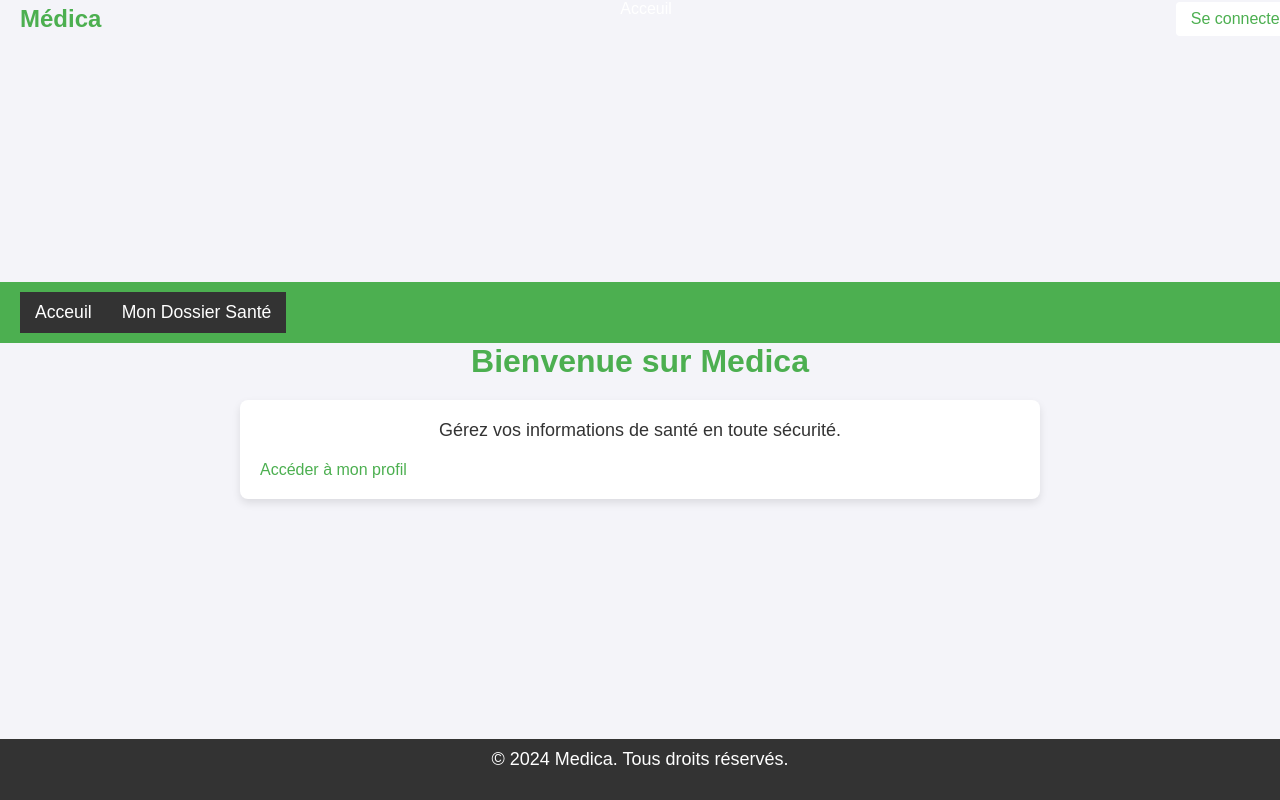
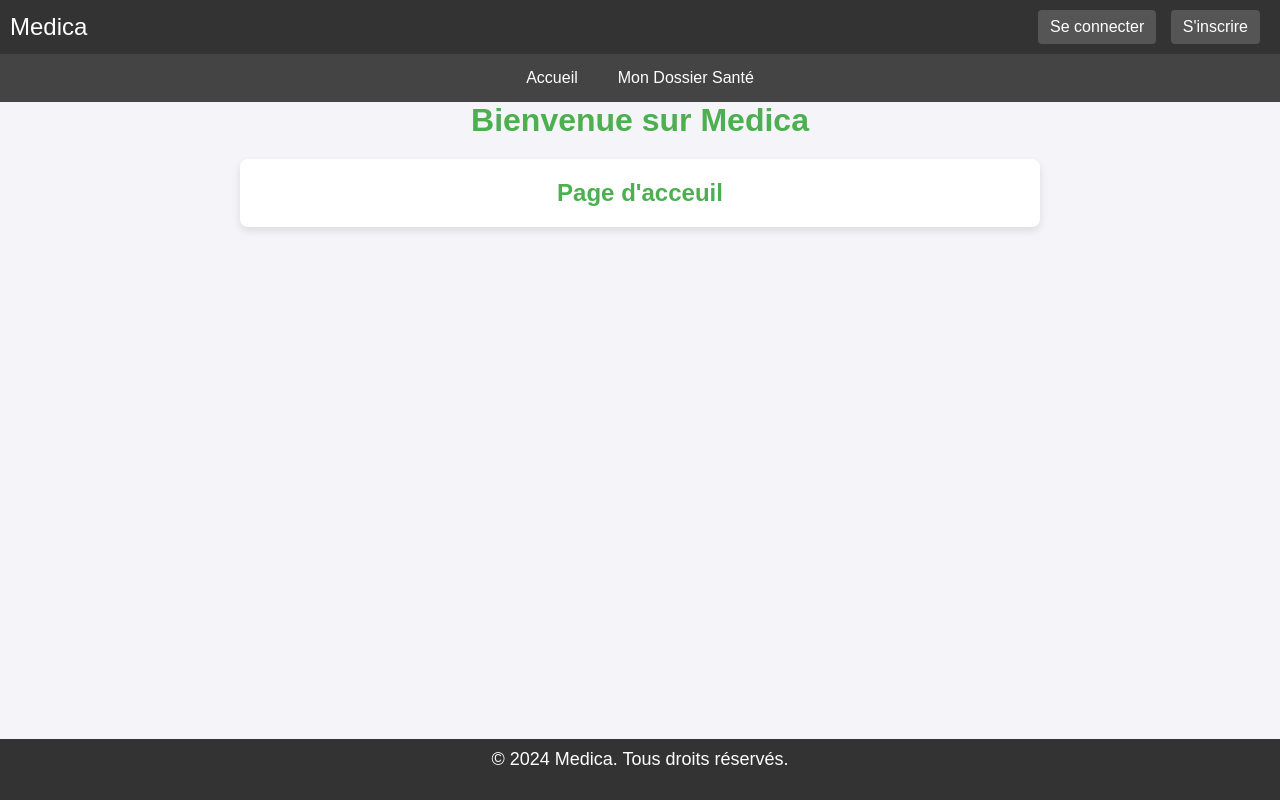
Before and after one commit to Paul-Passeron/ChallengeEntreprendre, a Flask app: template src/templates/index.html in a window 1280 px wide. Run offline with Flask 3, Linux system fonts and the light colour scheme; the template is opened without the code that fills it, so the values that code supplies are empty.

Commit message:
fixed top bar + Se connecter + bouttons disparaissent quand connecté

```diff
--- a/src/app.py
+++ b/src/app.py
@@ -11,6 +11,7 @@ users = [
   ("clement.leveque", "DataScIIEnce123" )
 ]
 
+
 def valid_login(user, passwr):
   for (l, p) in users:
     if user == l and passwr == p:
@@ -23,7 +24,7 @@ current_username = None
 @app.route('/login', methods=['POST', 'GET'])
 def login():
   global current_username
-  fallback = render_template('login.html')
+  fallback = render_template('login.html', is_connected=is_connected())
   if request.method != 'POST':
     return fallback
   usr = request.form['username']
@@ -37,10 +38,13 @@ def login():
 
 @app.route('/dossier_sante')
 def mds():
-  return render_template('dossier_sante.html')
+  return render_template('dossier_sante.html', is_connected=is_connected())
 
 @app.route('/account/')
 def account():
   if current_username is None:
     return redirect(url_for('login'))
-  return render_template('account.html', person=current_username)
+  return render_template('account.html', person=current_username, is_connected=is_connected())
+
+def is_connected():
+  return not (current_username is None)
--- a/src/static/css/style.css
+++ b/src/static/css/style.css
@@ -11,7 +11,7 @@ body {
     color: #333;
     display: flex;
     flex-direction: column;
-    justify-content: center;
+    /* justify-content: center; */
     min-height: 100vh;
 }
 
@@ -147,68 +147,45 @@ form button:hover {
     color: #004085;
 }
 
-.header {
-    background-color: #4CAF50;
-    color: white;
-    padding: 10px 20px;
+.top-bar {
+    position: top;
+
     display: flex;
     justify-content: space-between;
     align-items: center;
+    padding: 10px;
+    background-color: #333;
+    color: white;
 }
 
-.header-content {
-    display: flex;
-    align-items: center;
-    width: 100%;
-    position: fixed;
-    top: 0;
+.top-bar .buttons button {
+    background-color: #555;
+    color: white;
+    border: none;
+    padding: 8px 12px;
+    margin-right: 10px;
+    cursor: pointer;
 }
 
-.site-name {
+.top-bar .site-name {
     font-size: 1.5em;
-    margin-right: 15px;
+    margin-right: 20px;
 }
 
-.site-title {
-    font-size: 1em;
-    flex: 1;
+/* Style pour la barre de navigation */
+.nav-bar {
+    display: flex;
+    justify-content: center;
+    background-color: #444;
 }
 
-.connect-btn {
-    background-color: #ffffff;
-    color: #4CAF50;
-    border: none;
-    padding: 8px 15px;
-    font-size: 1em;
-    cursor: pointer;
-    border-radius: 4px;
+.nav-bar a {
+    color: white;
+    padding: 15px 20px;
+    text-decoration: none;
+    text-align: center;
 }
 
-.connect-btn:hover {
-    background-color: #e5e5e5;
+.nav-bar a:hover {
+    background-color: #666;
 }
-
-/* Barre de navigation */
-.nav-bar {
-    background-color: #333;
-}
-
-.nav-bar ul {
-    list-style-type: none;
-    display: flex;
-    justify-content: center;
-}
-
-.nav-bar ul li {
-    margin: 10px 15px;
-}
-
-.nav-bar ul li a {
-    color: white;
-    text-decoration: none;
-    font-size: 1.1em;
-}
-
-.nav-bar ul li a:hover {
-    color: #4CAF50;
-}
--- a/src/templates/index.html
+++ b/src/templates/index.html
@@ -1,6 +1,5 @@
 {% extends 'layout.html' %}
 
 {% block content %}
-<p>Gérez vos informations de santé en toute sécurité.</p>
-<a href="{{ url_for('login') }}">Accéder à mon profil</a>
+<h2>Page d'acceuil</h2>
 {% endblock %}
--- a/src/templates/layout.html
+++ b/src/templates/layout.html
@@ -1,31 +1,34 @@
 <!DOCTYPE html>
-<html lang="en">
+<html lang="fr">
 
   <head>
     <meta charset="UTF-8">
     <meta name="viewport" content="width=device-width, initial-scale=1.0">
     <title>Medica - Gestion de santé</title>
-  <link rel="stylesheet" href="{{ url_for('static', filename='css/style.css') }}">
+    <link rel="stylesheet"
+      href="{{ url_for('static', filename='css/style.css') }}">
   </head>
 
   <body>
-  <header class="header">
-    <div class="header-content">
-      <h1 class="site-name">Médica</h1>
-      <p class="site-title">Acceuil</p>
-      <button class="connect-btn">Se connecter</button>
+    <header>
+      <div class="top-bar">
+        <div class="site-name">Medica</div>
+        {% if not is_connected %}
+        <div class="buttons">
+          <button
+            onclick="window.location.href = '{{ url_for('login') }}' ; ">Se
+            connecter</button>
+
+          <button>S'inscrire</button>
+        </div>
+        {% endif %}
       </div>
       <nav class="nav-bar">
-        <ul>
-          <li>
-            <a href="{{ url_for('index') }}">Acceuil</a>
-          </li>
-          <li>
+        <a href="{{ url_for('index') }}">Accueil</a>
         <a href="{{ url_for('mds') }}">Mon Dossier Santé</a>
-          </li>
-        </ul>
       </nav>
     </header>
+
     <h1>Bienvenue sur Medica</h1>
     <main>
       {% with messages = get_flashed_messages(with_categories=true) %}
```
Lines whose indentation alone changed are shown as unchanged.
